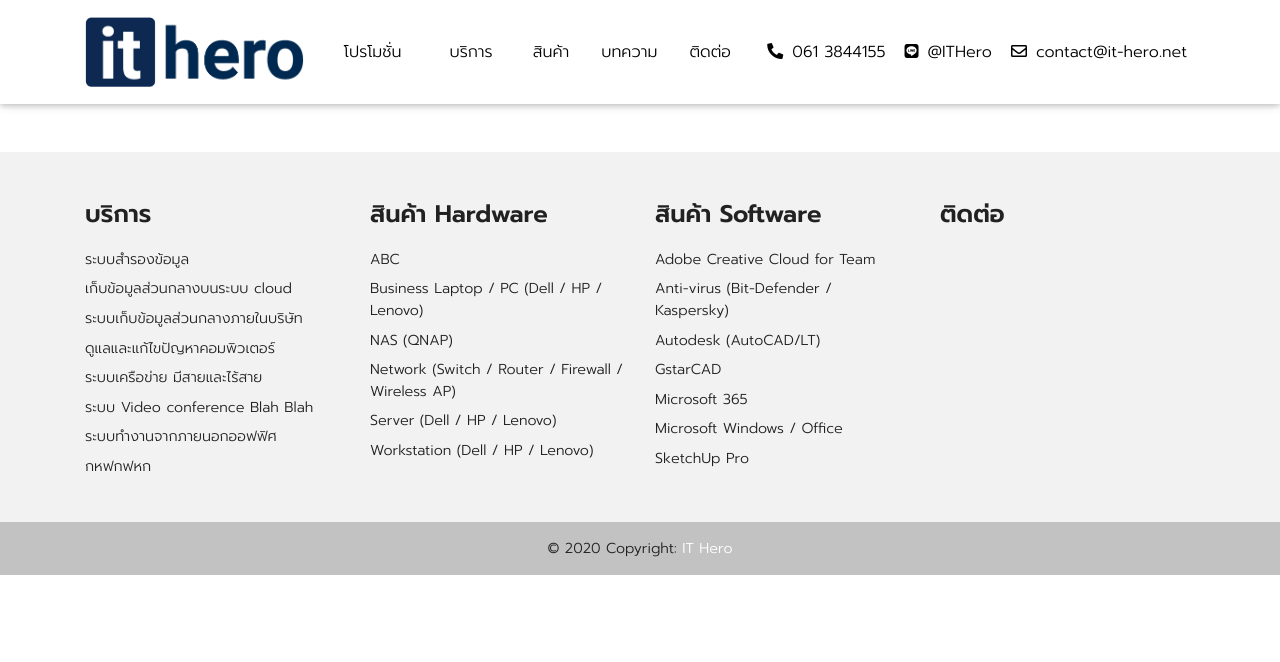
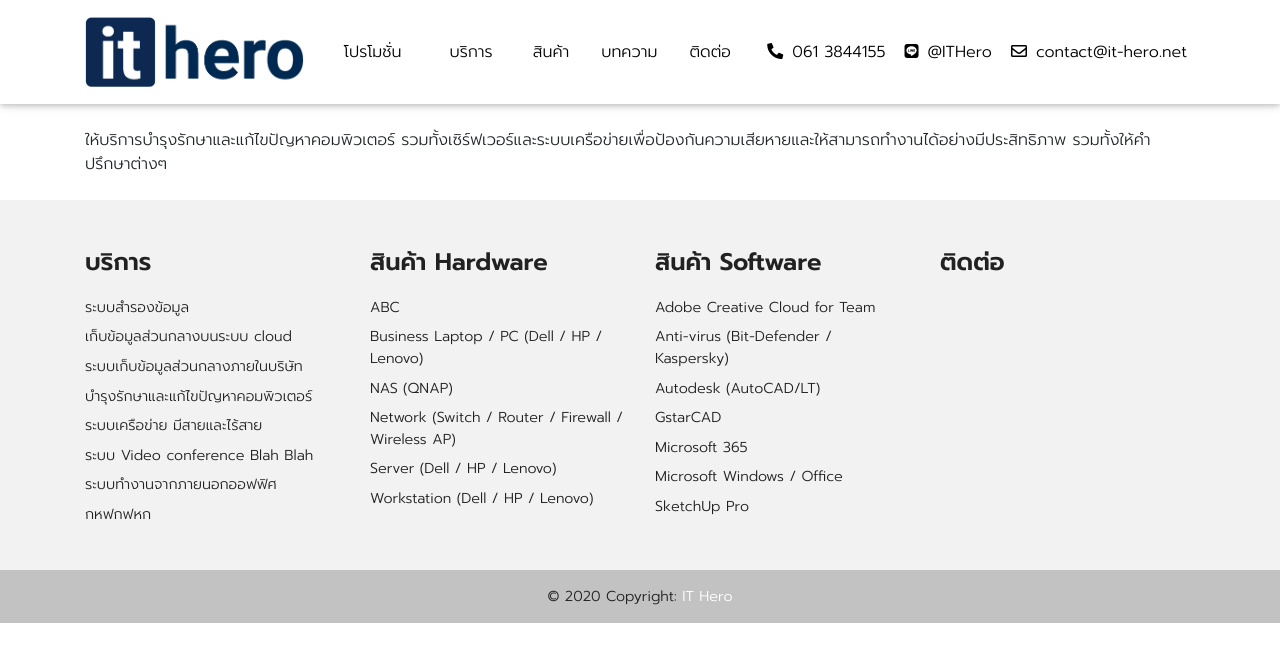
Before and after one commit to nexus2live-git/website-it-hero, a Jekyll site: the page built from _services/it-support.md, in a window 1280 px wide. Shown: the top 662 px of the page. Built offline with Jekyll 4.4.1, drawn with Linux system fonts in a browser that asks for light colours; nearby versions of some CDN libraries.

Commit message:
Update from Forestry.io IT Hero updated _services/it-support.md

```diff
--- a/_services/it-support.md
+++ b/_services/it-support.md
@@ -1,6 +1,7 @@
 ---
-title: ดูแลและแก้ไขปัญหาคอมพิวเตอร์
+title: บำรุงรักษาและแก้ไขปัญหาคอมพิวเตอร์
 thumbnail: "/assets/uploads/placeholder.png"
 description: Computer Maintenance Services
 
 ---
+ให้บริการบำรุงรักษาและแก้ไขปัญหาคอมพิวเตอร์ รวมทั้งเซิร์ฟเวอร์และระบบเครือข่ายเพื่อป้องกันความเสียหายและให้สามารถทำงานได้อย่างมีประสิทธิภาพ รวมทั้งให้คำปรึกษาต่างๆ
```
